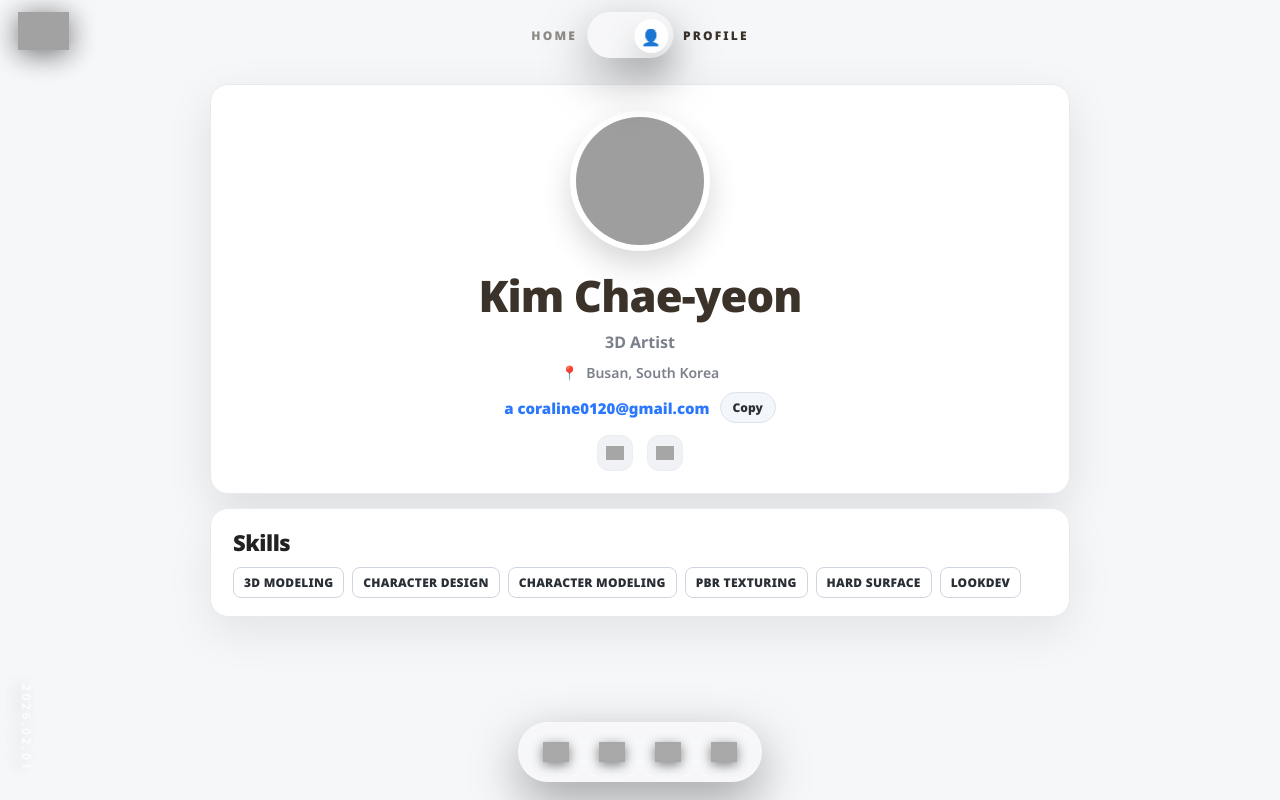
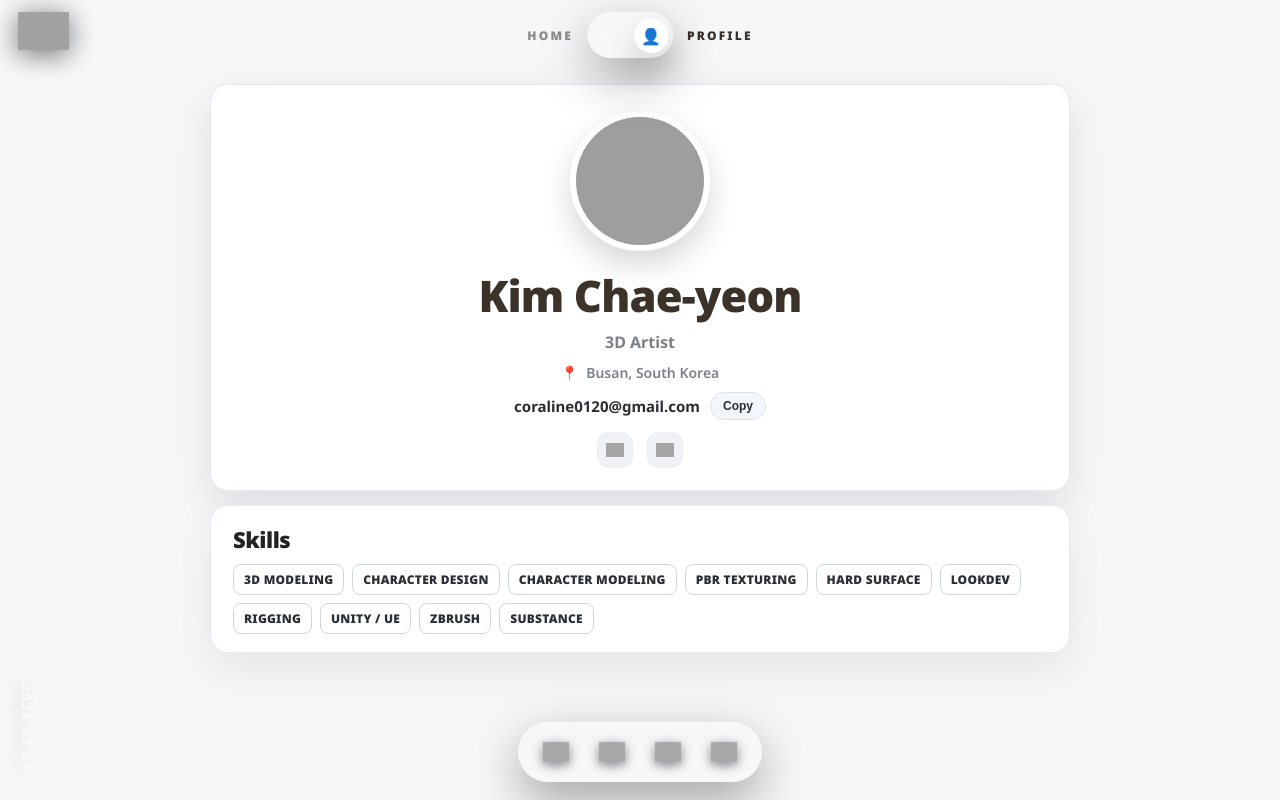
Before and after one commit to ANBiiw/ANBiiw.github.io, a plain HTML site: page index.html in a window 1280 px wide. Both pictures are taken after a click on the button "toggle". Drawn offline with Linux system fonts and the light colour scheme; grey boxes are pictures that could not be loaded; a web font is replaced by a local one.

Commit message:
Update index.html

```diff
--- a/index.html
+++ b/index.html
@@ -37,10 +37,9 @@
       --glass-shadow: 0 18px 50px rgba(0,0,0,0.35);
       --glass-blur: 14px;
 
-      /* label colors (animated) */
-      --label-home: rgba(245,245,249,0.95); /* ✅ 메인일 때: 흰색 계열 */
-      --label-profile: rgba(245,245,249,0.95);
-      --label-profile-mode: #3b332a;         /* ✅ 프로필로 들어가면 바뀌는 색(김채연 톤) */
+      /* label colors */
+      --label-home: rgba(245,245,249,0.95);
+      --label-profile-mode: #3b332a;
 
       --text-dark: #1b1b1b;
 
@@ -49,7 +48,6 @@
       --p-card: #ffffff;
       --p-line: #e8eaf0;
       --p-muted: #7b808a;
-      --p-blue: #2b78ff;
 
       /* switch sizes */
       --switch-w: 86px;
@@ -62,7 +60,10 @@
       background:#000;
       color:#fff;
       font-family:"Noto Sans", system-ui, -apple-system, BlinkMacSystemFont, "Segoe UI", sans-serif;
-      overflow: hidden;
+      overflow: hidden; /* ✅ 기본은 스크롤 잠금 */
+    }
+    body.profile-scroll{
+      overflow: auto;   /* ✅ 프로필일 때만 스크롤 허용 */
     }
 
     a{ color: inherit; text-decoration: none; }
@@ -93,11 +94,7 @@
     /* ===== HERO ===== */
     .hero{ overflow: hidden; }
     .hero-bg{ position:absolute; inset:0; z-index:0; }
-    .hero-bg img{
-      width:100%; height:100%;
-      object-fit: cover;
-      display:block;
-    }
+    .hero-bg img{ width:100%; height:100%; object-fit: cover; display:block; }
     .hero::before{
       content:"";
       position:absolute; inset:0;
@@ -105,7 +102,6 @@
       z-index:1;
     }
 
-    /* title: fade-in */
     .hero-title{
       position:absolute;
       top:48%;
@@ -129,7 +125,7 @@
     }
 
     .hero-title h1{
-      font-family:'HsSantoki20', sans-serif; /* ✅ 타이틀만 */
+      font-family:'HsSantoki20', sans-serif;
       font-size: clamp(64px, 8vw, 140px);
       margin-bottom: 12px;
       text-shadow: 0 8px 30px rgba(0,0,0,0.45);
@@ -156,7 +152,6 @@
       opacity: 0.75;
       pointer-events: none;
       text-shadow: 0 6px 18px rgba(0,0,0,0.45);
-      font-family:"Noto Sans", sans-serif;
       font-weight: 600;
     }
 
@@ -164,18 +159,19 @@
     .profile{
       background: var(--p-bg);
       color: var(--text-dark);
-      overflow: hidden;
+      overflow: visible;
     }
 
+    /* ✅ 프로필 화면은 내용이 길어질 수 있으니, 내부는 자연스럽게 늘어나도록 */
     .profile-wrap{
       position: relative;
-      height: 100%;
+      min-height: 100svh;
       display: grid;
       grid-template-rows: auto auto;
       padding:
         calc(var(--ui-pad-y) + var(--switch-h) + 26px)
         18px
-        calc(78px + env(safe-area-inset-bottom));
+        calc(92px + env(safe-area-inset-bottom));
       gap: 14px;
 
       justify-items: center;
@@ -191,7 +187,6 @@
       box-shadow: 0 16px 46px rgba(0,0,0,0.10);
       padding: 26px 26px 22px;
       text-align: center;
-      font-family:"Noto Sans", sans-serif;
     }
 
     .avatar{
@@ -238,17 +233,17 @@
       margin-bottom: 12px;
       flex-wrap: wrap;
     }
+
     .p-email{
       display:inline-flex;
       align-items:center;
       gap: 6px;
-      color: var(--p-blue);
+      color: #2a2f36;
       font-size: 15px;
-      cursor: pointer;
-      user-select: none;
-      font-weight: 800;
+      cursor: default;
+      user-select: text;
+      font-weight: 700;
     }
-    .p-email:hover{ text-decoration: underline; }
 
     .copy-btn{
       padding: 6px 12px;
@@ -260,7 +255,6 @@
       cursor: pointer;
       transition: 0.2s ease;
       user-select: none;
-      font-family:"Noto Sans", sans-serif;
       font-weight: 900;
     }
     .copy-btn:hover{ transform: translateY(-1px); background:#eef3ff; }
@@ -302,7 +296,6 @@
       gap: 14px;
       overflow: hidden;
       justify-self: center;
-      font-family:"Noto Sans", sans-serif;
     }
 
     .sec-title{
@@ -355,10 +348,9 @@
       align-items:center;
       gap: 10px;
       user-select:none;
-      font-family:"Noto Sans", sans-serif;
     }
 
-    /* ✅ label color transitions “샥” */
+    /* ✅ 라벨 클릭 가능 */
     .switch-label{
       font-size: 12px;
       letter-spacing: 0.18em;
@@ -366,8 +358,9 @@
       transition: opacity .2s ease, color .22s ease;
       text-shadow: 0 6px 18px rgba(0,0,0,0.18);
       color: var(--label-home);
+      cursor: pointer;
+      padding: 6px 4px;
     }
-    /* ✅ profile mode이면 라벨 색 바뀜 */
     .top-center-switch.profile-colors .switch-label{
       color: var(--label-profile-mode);
       text-shadow: none;
@@ -388,6 +381,7 @@
       transition: 0.2s ease;
       appearance: none;
       outline: none;
+      flex: 0 0 auto;
     }
 
     .switch-thumb{
@@ -417,7 +411,6 @@
       font-size: 16px;
       line-height: 1;
       transform: translateY(0.5px);
-      font-family:"Noto Sans", sans-serif;
     }
 
     .top-center-switch[data-mode="profile"] .switch-thumb{
@@ -448,7 +441,6 @@
       backdrop-filter: blur(var(--glass-blur));
       -webkit-backdrop-filter: blur(var(--glass-blur));
       box-shadow: var(--glass-shadow);
-      font-family:"Noto Sans", sans-serif;
     }
     .bottom-sns a{
       width:34px; height:34px;
@@ -538,9 +530,7 @@
           </div>
 
           <div class="p-contact">
-            <span class="p-email" id="emailClickable" title="Click to copy">a
-              coraline0120@gmail.com
-            </span>
+            <span class="p-email" id="emailTextPlain">coraline0120@gmail.com</span>
             <button class="copy-btn" id="copyBtnProfile" type="button">Copy</button>
           </div>
 
@@ -564,6 +554,10 @@
               <span class="chip">PBR TEXTURING</span>
               <span class="chip">HARD SURFACE</span>
               <span class="chip">LOOKDEV</span>
+              <span class="chip">RIGGING</span>
+              <span class="chip">UNITY / UE</span>
+              <span class="chip">ZBRUSH</span>
+              <span class="chip">SUBSTANCE</span>
             </div>
           </div>
         </div>
@@ -576,9 +570,9 @@
       <img src="https://github.com/poit4poit/poit4poit.github.io/blob/main/logo/p4.png?raw=true" alt="p4 logo">
     </a>
 
-    <!-- Switch -->
+    <!-- Switch (labels clickable) -->
     <div class="top-center-switch" id="modeSwitch" data-mode="home" aria-label="mode switch">
-      <span class="switch-label label-home">HOME</span>
+      <span class="switch-label label-home" id="labelHome">HOME</span>
 
       <button class="switch-pill" id="switchPill" type="button" aria-label="toggle">
         <span class="switch-thumb" aria-hidden="true">
@@ -589,7 +583,7 @@
         </span>
       </button>
 
-      <span class="switch-label label-profile">PROFILE</span>
+      <span class="switch-label label-profile" id="labelProfile">PROFILE</span>
     </div>
 
     <!-- Left Date -->
@@ -622,14 +616,20 @@
     const thumbLogo = document.getElementById("thumbLogo");
     const thumbEmoji = document.getElementById("thumbEmoji");
 
+    const labelHome = document.getElementById("labelHome");
+    const labelProfile = document.getElementById("labelProfile");
+
     function setMode(mode){
       const isProfile = (mode === "profile");
+
       homeScreen.classList.toggle("active", !isProfile);
       profileScreen.classList.toggle("active", isProfile);
+
       modeSwitch.dataset.mode = isProfile ? "profile" : "home";
+      modeSwitch.classList.toggle("profile-colors", isProfile);
 
-      // ✅ label color “샥” (class toggle)
-      modeSwitch.classList.toggle("profile-colors", isProfile);
+      // ✅ 스크롤: 프로필에서만 허용
+      document.body.classList.toggle("profile-scroll", isProfile);
 
       // thumb content: HOME=logo, PROFILE=👤
       if (isProfile){
@@ -646,22 +646,30 @@
         title.style.animation = "none";
         void title.offsetWidth;
         title.style.animation = "";
+        window.scrollTo(0, 0); // 혹시 프로필에서 스크롤했으면 복귀
+      } else {
+        window.scrollTo(0, 0);
       }
     }
 
+    // ✅ pill 클릭
     pill.addEventListener("click", () => {
       const nowMode = modeSwitch.dataset.mode;
       setMode(nowMode === "home" ? "profile" : "home");
     });
 
+    // ✅ HOME/PROFILE 글자 클릭
+    labelHome.addEventListener("click", () => setMode("home"));
+    labelProfile.addEventListener("click", () => setMode("profile"));
+
+    // logo 클릭 = home
     document.getElementById("homeLogo").addEventListener("click", (e) => {
       e.preventDefault();
       setMode("home");
     });
 
-    /* profile email copy */
+    /* copy only (button) */
     const email = "coraline0120@gmail.com";
-    const emailClickable = document.getElementById("emailClickable");
     const copyBtnProfile = document.getElementById("copyBtnProfile");
 
     function flashCopied(btn){
@@ -687,9 +695,9 @@
       flashCopied(copyBtnProfile);
     }
 
-    emailClickable.addEventListener("click", copyEmail);
     copyBtnProfile.addEventListener("click", copyEmail);
 
+    // init
     setMode("home");
   </script>
 </body>
```
